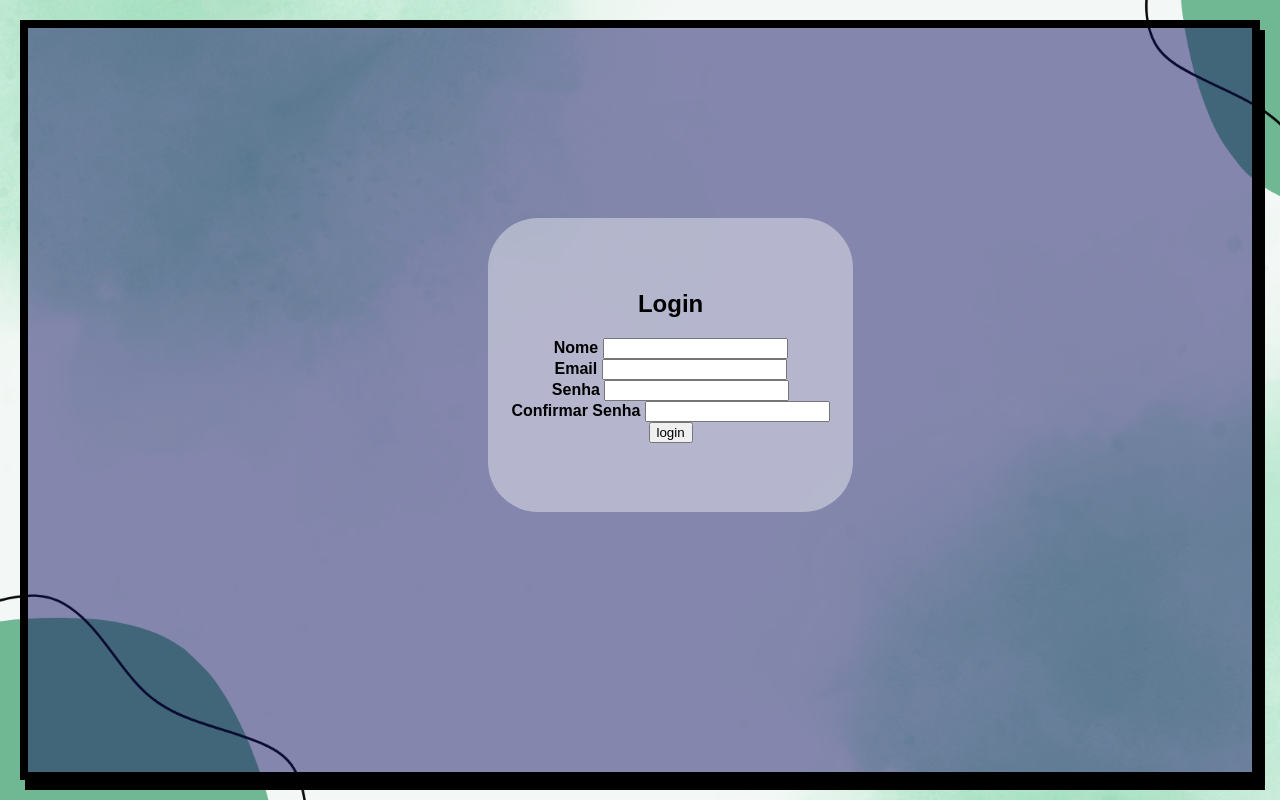
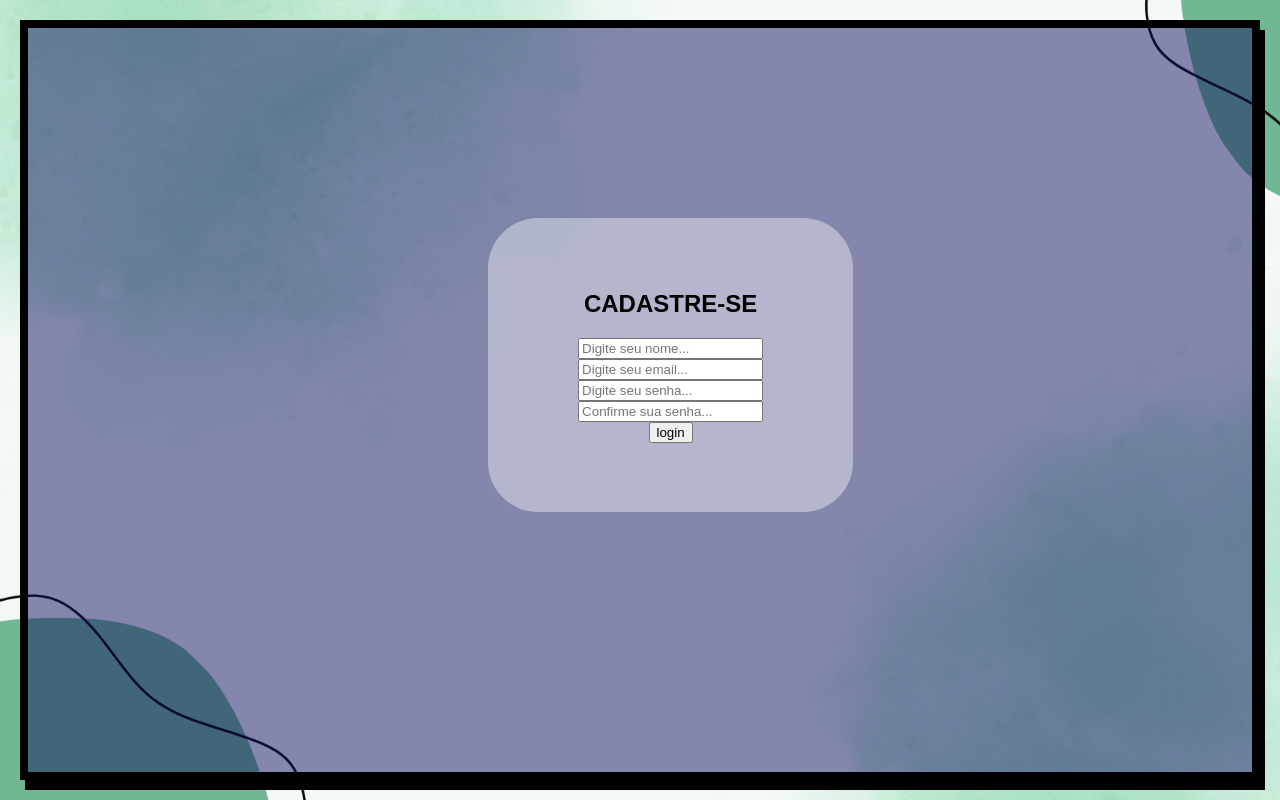
Before and after one commit to ElaineDutra/CursoINF, a plain HTML site: page TodoList/to do list.html in a window 1280 px wide. Drawn offline with Linux system fonts and the light colour scheme.

Commit message:
Versão 2.1

```diff
--- a/TodoList/to do list.html
+++ b/TodoList/to do list.html
@@ -9,25 +9,22 @@
     <div id="login">
         <form class="card">
             <div class="card-header">
-                <h2>Login</h2>
+                <h2>CADASTRE-SE</h2>
             </div>
             <div class="card-content">
                 <div class="card-content-area">
-                    <label for="Nome">Nome</label>
-                    <input type="text" id="nome" autocomplete="off"></input>
+                    <input type="text" id="nome" autocomplete="off" placeholder="Digite seu nome..."></input>
                 </div>
                 <div class="card-content">
                     <div class="card-content-area">
-                        <label for="email">Email</label>
-                        <input type="text" id="email" autocomplete="off"></input>
+                        <input type="text" id="email" autocomplete="off" placeholder="Digite seu email..."></input>
+                    </div>
                 </div>
                 <div class="card-content-area">
-                    <label for="password">Senha</label>
-                    <input type="password" id="password" autocomplete="off"></input>
+                    <input type="password" id="password" autocomplete="off" placeholder="Digite seu senha..."></input>
                 </div>
                 <div class="card-content-area">
-                    <label for="confirm">Confirmar Senha</label>
-                    <input type="password" id="confirm" autocomplete="off"></input>
+                    <input type="password" id="confirm" autocomplete="off" placeholder="Confirme sua senha..."></input>
                 </div>
             </div>
             <div class="card-footer">
@@ -42,10 +39,12 @@
             <h1> My to do list </h1>
             <b> <a href="about_us_list.html"> Desenvolvedores </a> </b>
         </div>
+
          <div class="Listagem">
             <input id="texto">
              <button onclick="Adicionar();" id="botão" placeholder="tarefas"> Adicionar </button>
-
+         </div>
+    </div>
 
     <script>
         function Adicionar()
@@ -86,10 +85,11 @@
            function validar(){
                if(senha == confirmar){
                 alert('USUÁRIO CADASTRADO :)');
-                document.getElementById('Lista').style = "inline-block";
+                document.getElementById('lista').style.display = "block";
+                document.getElementById('login').style.display = "none";
                 }
-                else{
-                alert('SENHAS DIFERENTES OU INCORRETAS, TENTE NOVAMENTE');
+                if(senha !== confirmar){
+                alert('SENHAS DIFERENTES, TENTE NOVAMENTE');
 
                 }
         }
```
Lines whose indentation alone changed are shown as unchanged.
